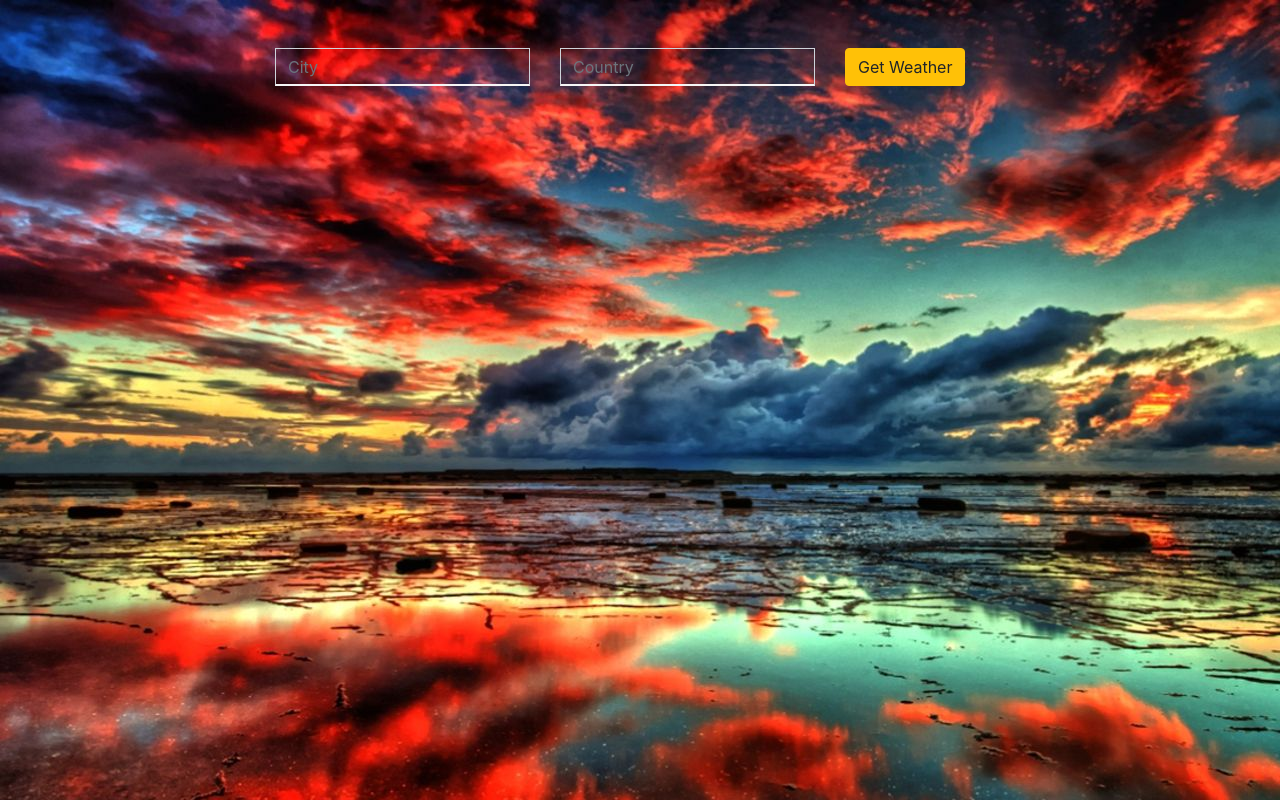
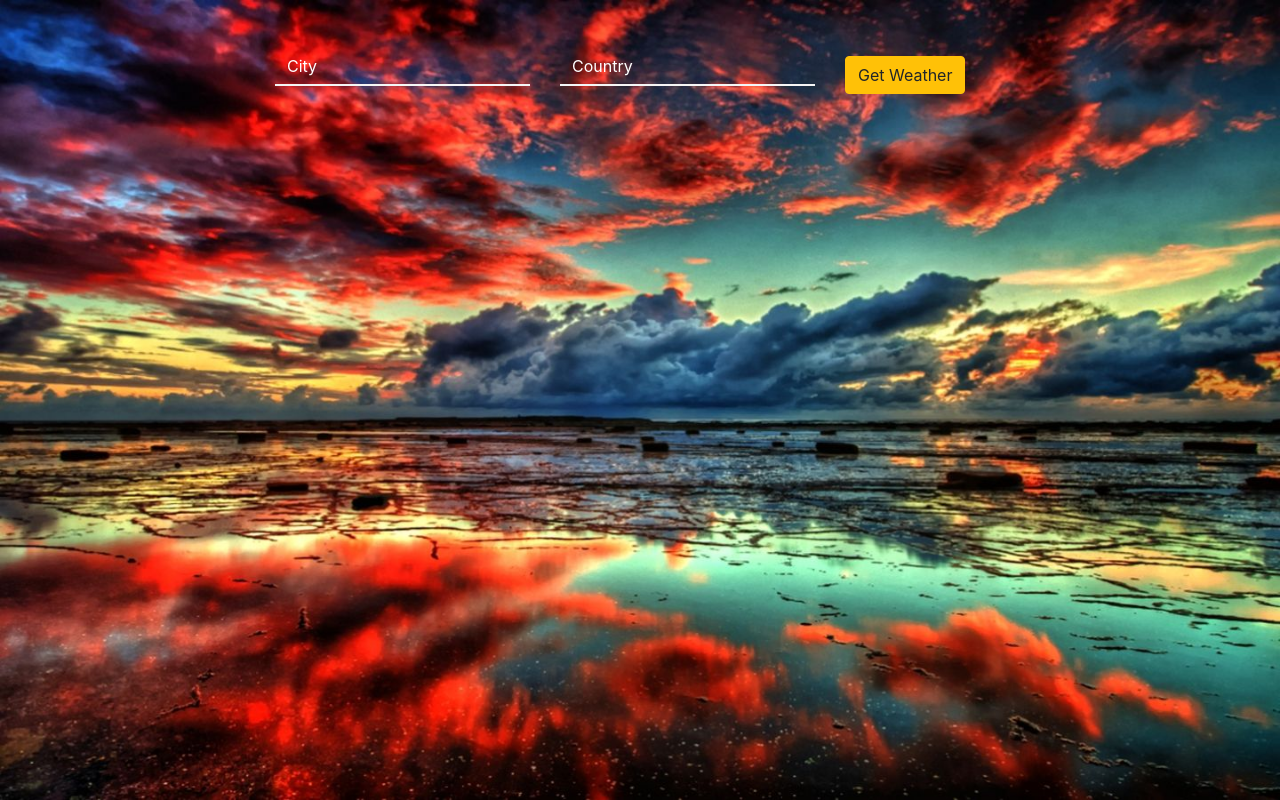
Before and after one commit to maaz1996/weather-app, a React (Create React App) app: page / in a window 1280 px wide. Built offline with nearby package versions, Linux system fonts and the light colour scheme.

Commit message:
styling and css changes

```diff
--- a/src/App.js
+++ b/src/App.js
@@ -79,6 +79,7 @@ class App extends React.Component {
         temp_max: this.getCelsius(response.main.temp_max),
         temp_min: this.getCelsius(response.main.temp_min),
         description: response.weather[0].description,
+        error: false,
       });
       this.get_WeatherIcon(this.weatherIcon, response.weather[0].id);
     } else {
--- a/src/App_Component/form.component.jsx
+++ b/src/App_Component/form.component.jsx
@@ -25,7 +25,7 @@ const Form = (props) => {
               placeholder="Country"
             />
           </div>
-          <div className="col-md-3 mt-md-0 text-md-left">
+          <div className="col-md-3 mt-md-0 py-2 text-md-left">
             <button className="btn btn-warning">Get Weather</button>
           </div>
         </div>
--- a/src/App_Component/form.style.css
+++ b/src/App_Component/form.style.css
@@ -5,11 +5,16 @@ form input[name="city"],
 form input[name="country"] {
   background-color: transparent;
   color: white;
+  border: 0;
   border-bottom: 2px solid whitesmoke;
   border-radius: 0;
 }
 
 form input:focus {
-  background-color: transparent;
+  background-color: transparent !important;
   box-shadow: none !important;
 }
+
+form input::-webkit-input-placeholder {
+  color: white !important ;
+}
--- a/src/App_Component/weather.component.jsx
+++ b/src/App_Component/weather.component.jsx
@@ -1,7 +1,7 @@
 import React from "react";
 const Weather = (props) => {
   return (
-    <div className="container">
+    <div className="container text-light">
       <div className="cards pt-4 ">
         <h1>{props.city}</h1>
         <h5 className="py-4">
--- a/src/index.css
+++ b/src/index.css
@@ -6,6 +6,8 @@ body {
   -webkit-font-smoothing: antialiased;
   -moz-osx-font-smoothing: grayscale;
   background-image: url("./assets/image_bg.jpg");
+  background-size: cover;
+  background-repeat: none;
 }
 
 code {
```
